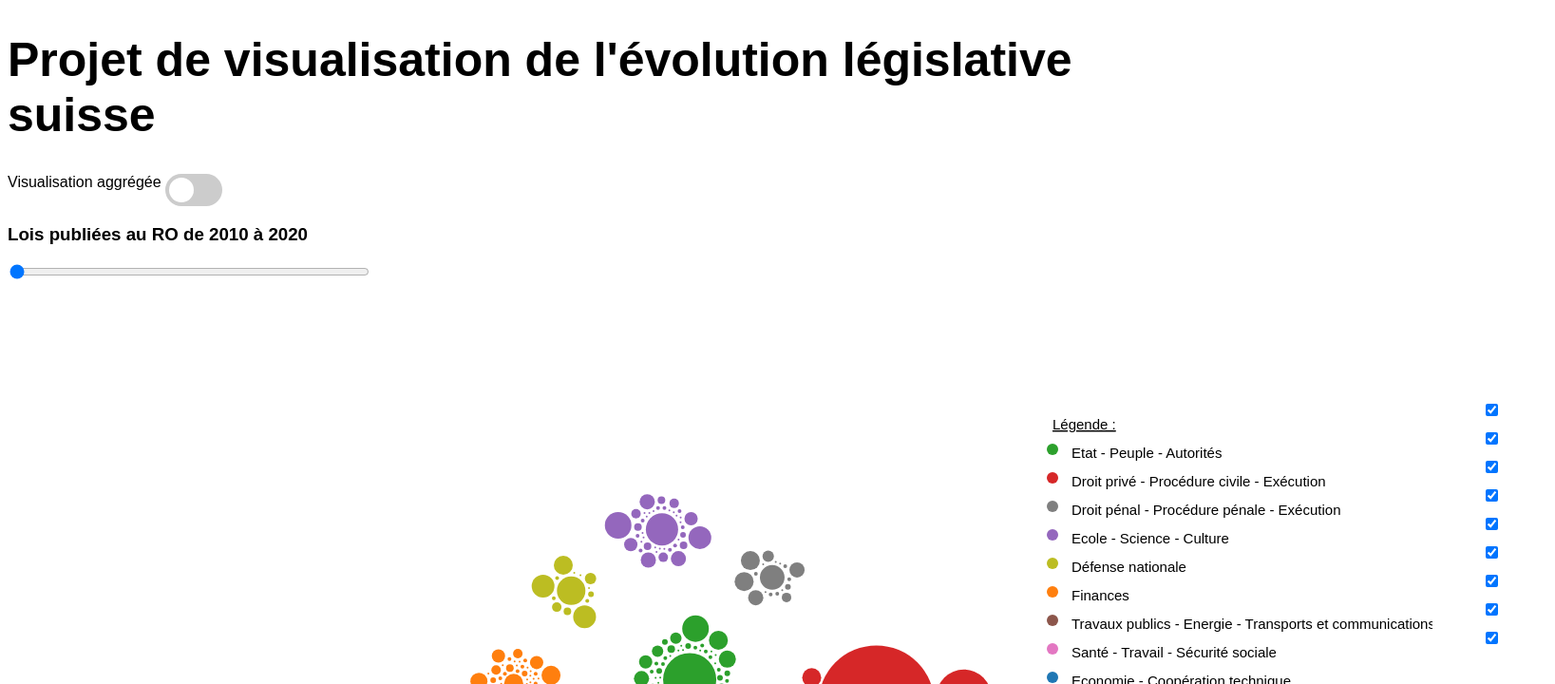
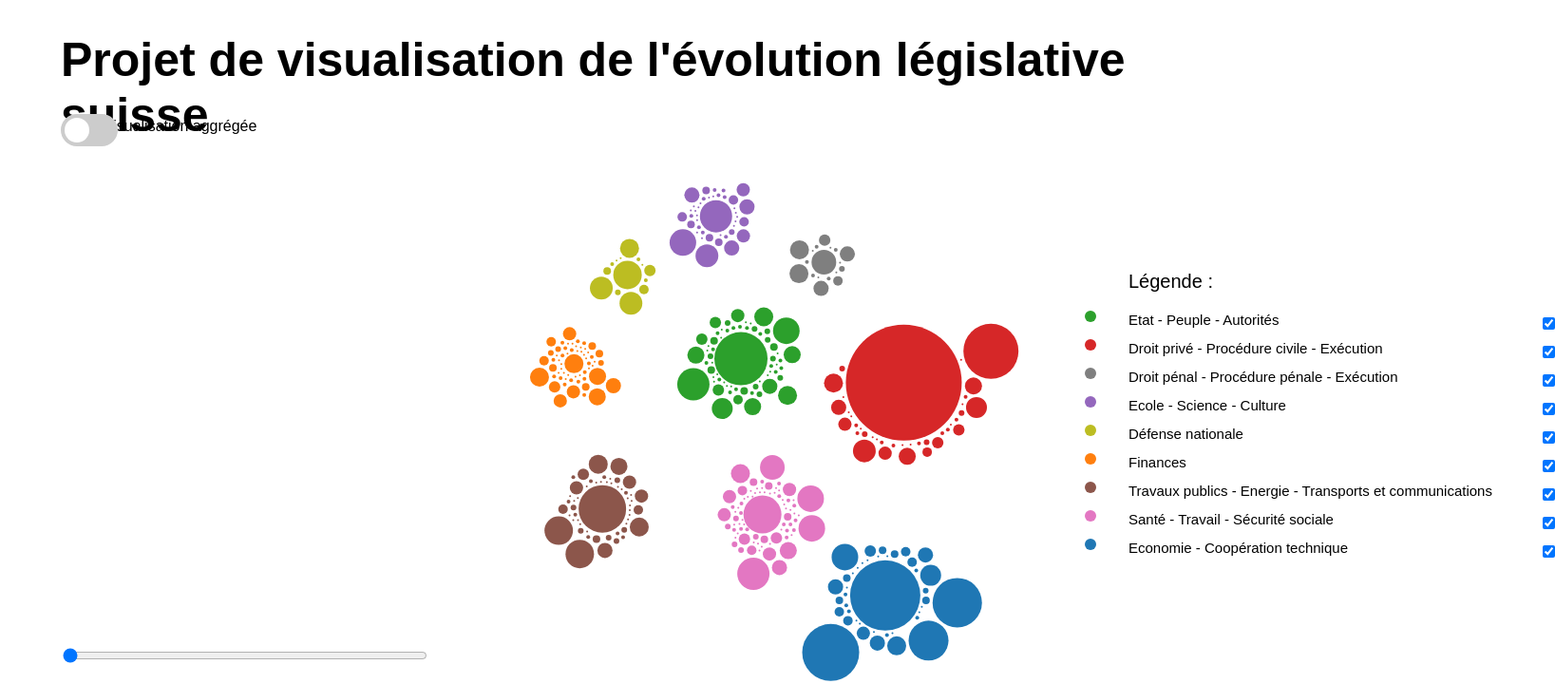
Before and after one commit to aurelienHamouti/legislative_inflation, a plain HTML site: page src/index.html in a window 1280 px wide. Shown: the top 720 px of the page at 95% size, 1637 px wide, since content can reach past the window. Drawn offline with nearby package versions, Linux system fonts and the light colour scheme; animation ran at ten frames a second.

Commit message:
design's improvement

```diff
--- a/src/index.html
+++ b/src/index.html
@@ -11,7 +11,7 @@
 <body>
 
     <header>
-        <h1>Projet de visualisation de l'évolution législative suisse </h1>
+        <h1 id="mainTitle">Projet de visualisation de l'évolution législative suisse </h1>
     </header>
 
     <!-- en attente de suppression -->
@@ -25,7 +25,7 @@
       </label>
 
 
-    <h3 id="affichageAnneeSelectionnee">Lois publiées au RO de 2010 à 2020</h3>
+    <h3 id="affichageAnneeSelectionnee"></h3>
     <input type="range" id="selectAnnee" value="2010" min="2010" max="2020" step="1" onchange="changeAnnee(this.value)">
 
     <!-- en attente de suppression -->
--- a/src/script.js
+++ b/src/script.js
@@ -1,13 +1,13 @@
 // Variables et constantes ---------------------------------------------------------
 //----------------------------------------------------------------------------------
 
-var width = 1500, // Largeur de la zone de travail
-    height = 1000, // Hauteur de la zone de travail
+var width = 1600, // Largeur de la zone de travail
+    height = 900, // Hauteur de la zone de travail
     padding = 3, // Espace de séparation entre les noeuds de même couleur
     clusterPadding = 10, // Espace de séparation entre les différents noeuds de couleur
     delayTransition = 3, // Délai d'apparition des cercles
     lstCategoriesRS = [],
-    hauteurLegende = 150,
+    hauteurLegende = 300,
     maxRadiusCircles = document.getElementById("sizeCircles").value / 100,
     rsLevelSelected = 1
     rsCategorieSelected = null
@@ -28,6 +28,9 @@ var anneeMax = dateMaxDefault.getFullYear();
 var anneeMin = dateMinDefault.getFullYear();
 dateMinDefault = anneeMin
 dateMaxDefault = anneeMax
+
+document.getElementById("affichageAnneeSelectionnee").innerHTML = 'Lois publiées au RO de ' + anneeMin + ' à 2020';
+document.getElementById("selectAnnee").value = anneeMin;
 
 // Lancement du graph ----------------------------------------------------------------------
 //-------------------------------------------------------------------------------------------
@@ -243,8 +246,8 @@ function loadGraph(maxRadius, dateMinSelected, dateMaxSelected, rsLevelSelected,
 
           law_label_node.append("rect")
           .attr("class", "rect_law_selected_label")
-          .attr("x", "1.5em")
-          .attr("y", "10em")
+          .attr("x", "5%")
+          .attr("y", "25%")
           .attr("width", 450)
           .attr("height", 150)
           .attr('stroke', 'black')
@@ -272,32 +275,32 @@ function loadGraph(maxRadius, dateMinSelected, dateMaxSelected, rsLevelSelected,
 
           law_label_node.append("text")
             .attr("class", "text_law_selected_label")
-            .attr("dx", "2.3em")
-            .attr("dy", "13.5em")
+            .attr("dx", "5.5%")
+            .attr("dy", "28%")
             .style("opacity", 100)
             .style("font-size", "14px")
             .text("Titre : " + p.nom_de_la_loi);
 
           law_label_node.append("text")
             .attr("class", "text_law_selected_label")
-            .attr("dx", "2.3em")
-            .attr("dy", "15.5em")
+            .attr("dx", "5.5%")
+            .attr("dy", "31.5%")
             .style("opacity", 100)
             .style("font-size", "14px")
             .text("Date de publication : " + p.date_de_publication);
 
           law_label_node.append("text")
             .attr("class", "text_law_selected_label")
-            .attr("dx", "2.3em")
-            .attr("dy", "17.5em")
+            .attr("dx", "5.5%")
+            .attr("dy", "34.5%")
             .style("opacity", 100)
             .style("font-size", "14px")
             .text("Date du vote  : " + p.date_du_vote);
 
           law_label_node.append("text")
             .attr("class", "text_law_selected_label")
-            .attr("dx", "2.3em")
-            .attr("dy", "19.5em")
+            .attr("dx", "5.5%")
+            .attr("dy", "37.5%")
             .style("opacity", 100)
             .style("font-size", "14px")
             .text("Nombre de pages : " + p.nb_pages);
@@ -419,7 +422,7 @@ function loadGraph(maxRadius, dateMinSelected, dateMaxSelected, rsLevelSelected,
       //------------------------------------------------------------------------------------------------------------------
 
       //svg.append("text").attr("x", 450).attr("y", 60).text("Lois publiées entre le "+dateMinSelected.getDate() + " " +tab_mois[dateMinSelected.getMonth()]+" "+dateMinSelected.getFullYear()+" et le "+dateMaxSelected.getDate() + " " +tab_mois[dateMaxSelected.getMonth()]+" "+dateMaxSelected.getFullYear()+" par catégorie du RS").style("font-size", "20px").attr("alignment-baseline","middle").attr("text-decoration","underline").attr("font-weight", 1000)
-      svg.append("text").attr("x", 1100).attr("y", hauteurLegende).text("Légende :").style("font-size", "15px").attr("alignment-baseline","middle").attr("text-decoration","underline")
+      svg.append("text").attr("x", 1180).attr("y", hauteurLegende -10).text("Légende :").style("font-size", "20px").attr("alignment-baseline","middle")
 
       let haut = hauteurLegende
 
@@ -427,7 +430,7 @@ function loadGraph(maxRadius, dateMinSelected, dateMaxSelected, rsLevelSelected,
         haut += 30
         var categorie = d.num_rs
         svg.append("text")
-          .attr("x", 1120).attr("y", haut)
+          .attr("x", 1180).attr("y", haut)
           .text(d.description_categorie_rs)
           .style("font-size", "15px").attr("alignment-baseline","middle")
           .attr("value", categorie)
@@ -436,7 +439,7 @@ function loadGraph(maxRadius, dateMinSelected, dateMaxSelected, rsLevelSelected,
           });
           //.attr("onclick", "selectedCategorie(rsLevelSelected, value)");
 
-        svg.append("circle").attr("cx",1100).attr("cy",haut-5).attr("r", 6).style("fill", color(d.num_rs))
+        svg.append("circle").attr("cx",1140).attr("cy",haut-5).attr("r", 6).style("fill", color(d.num_rs))
 
         // Checkbox des catégories ---------------------------------------------
         let ch = document.getElementById("rs"+d.num_rs)
@@ -444,7 +447,7 @@ function loadGraph(maxRadius, dateMinSelected, dateMaxSelected, rsLevelSelected,
           d3.select("body").selectAll("#rsCategories")
           .append("input")
             .style("position", "absolute")
-            .style("left", 1560 + "px").style("top", haut + 242 + "px")
+            .style("left", 1620 + "px").style("top", haut + 1 + "px")
             .attr("class", "rsCheckboxes")
             .attr("id", "rs"+d.num_rs)
             .attr("value", d.num_rs)
--- a/src/style.css
+++ b/src/style.css
@@ -17,10 +17,27 @@ h2
     font-weight: normal;
 }
 
+#mainTitle {
+    position: absolute;
+    left: 5%;
+    top: 0%;
+}
+
+/*sélecteur des années*/
 #selectAnnee {
+    position: absolute;
+    left: 5%;
+    top: 85%;
     width:30%;
 }
 
+#affichageAnneeSelectionnee {
+    position: absolute;
+    left: 5%;
+    top: 88%;
+}
+
+/*catégories RS*/
 .rsCategoriesFieldset {
     position: absolute;
     left: 1600px;
@@ -32,11 +49,20 @@ h2
 
  /* The switch - the box around the slider ---------------------------------- */
 
+#switchLabel {
+    position: absolute;
+    left: 8.5%;
+    top: 15.55%;
+}
+
 .switch {
     position: relative;
     display: inline-block;
     width: 60px;
     height: 34px;
+    position: absolute;
+    left: 5%;
+    top: 15%;
 }
 
 /* Hide default HTML checkbox */
```
